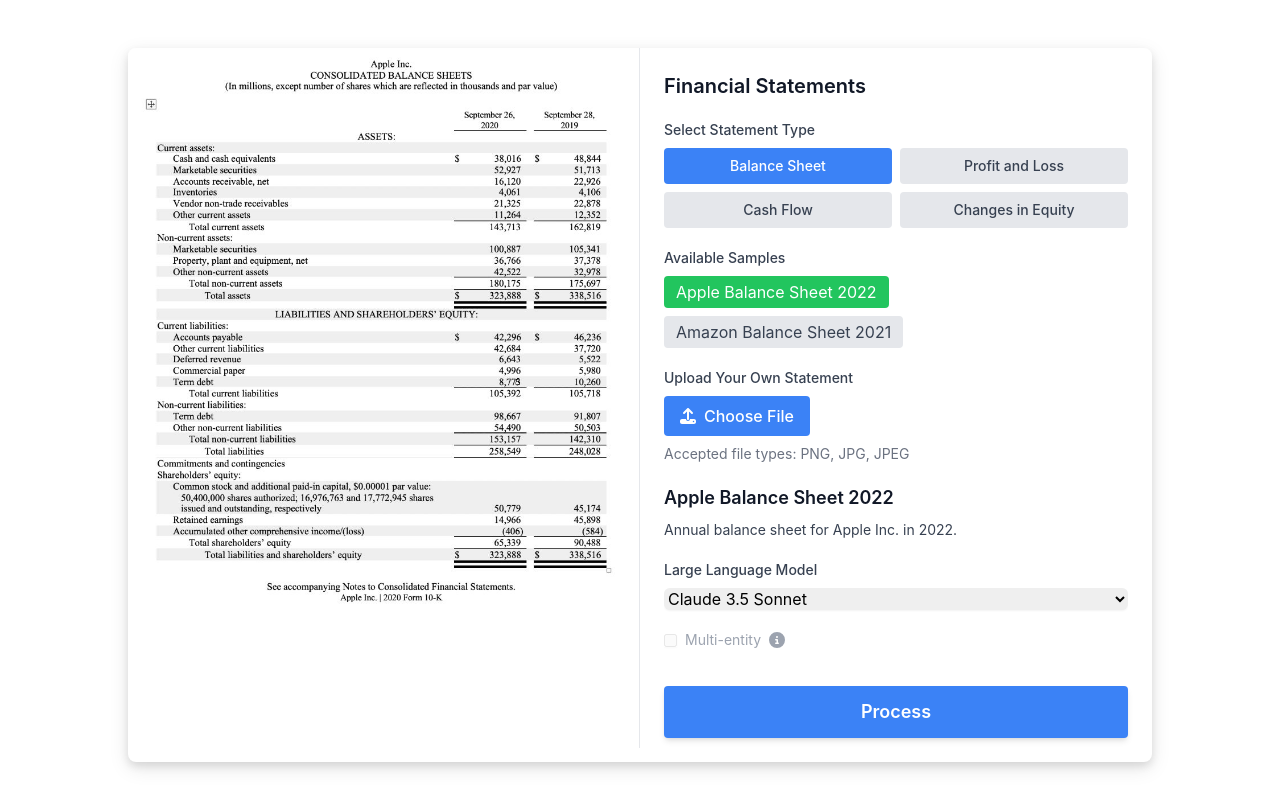
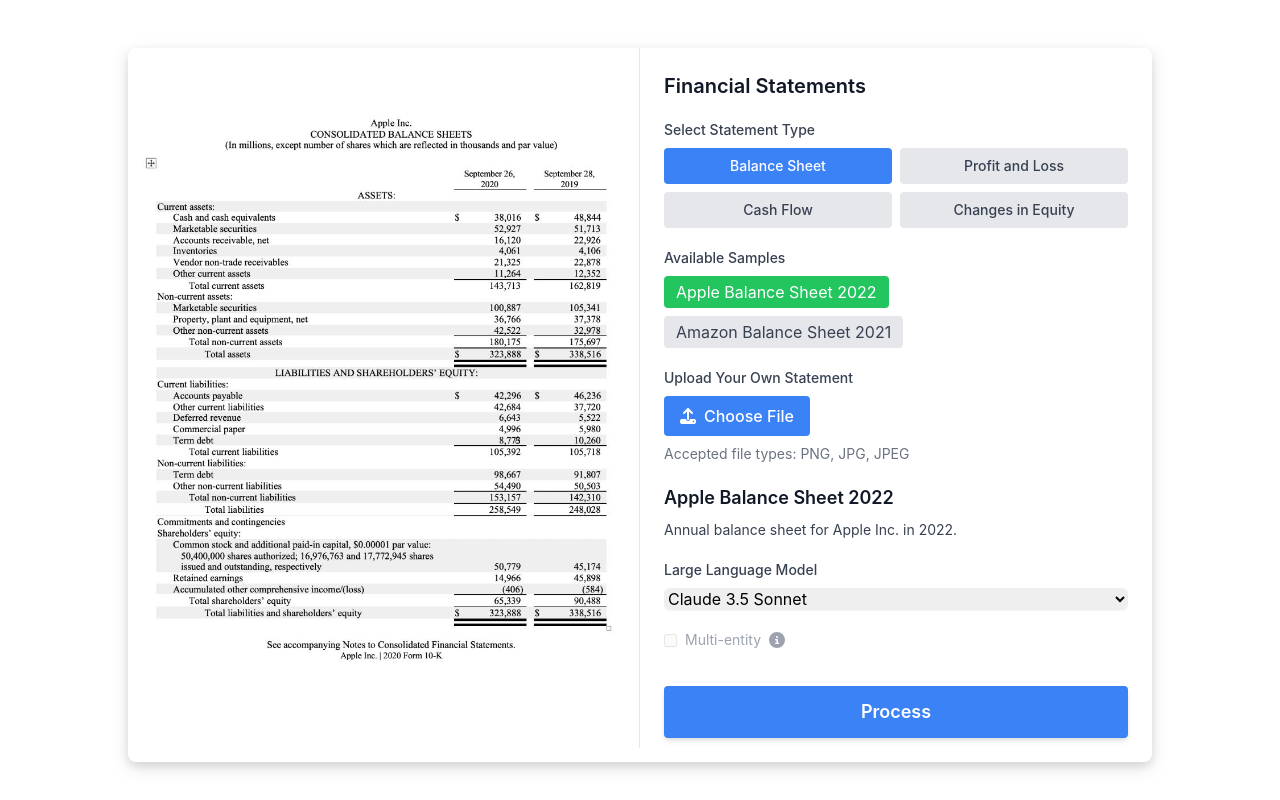
Before and after one commit to oxform/financial-statement-calculator, a React (Create React App) app in the folder financial-statement-calculator-app/: page / in a window 1280 px wide. Built offline with nearby package versions, Linux system fonts and the light colour scheme.

Commit message:
Center image with textract grid

```diff
--- a/financial-statement-calculator-app/src/components/ImagePreview.tsx
+++ b/financial-statement-calculator-app/src/components/ImagePreview.tsx
@@ -43,24 +43,37 @@
   const updateDimensions = useCallback(() => {
     if (imageRef.current && containerRef.current && imageLoaded) {
       const containerRect = containerRef.current.getBoundingClientRect();
-      const imageRect = imageRef.current.getBoundingClientRect();
+      const imgNaturalWidth = imageRef.current.naturalWidth;
+      const imgNaturalHeight = imageRef.current.naturalHeight;
+
+      let newWidth, newHeight;
+      const containerAspectRatio = containerRect.width / containerRect.height;
+      const imageAspectRatio = imgNaturalWidth / imgNaturalHeight;
+
+      if (containerAspectRatio > imageAspectRatio) {
+        // Container is wider than the image aspect ratio
+        newHeight = containerRect.height;
+        newWidth = newHeight * imageAspectRatio;
+      } else {
+        // Container is taller than the image aspect ratio
+        newWidth = containerRect.width;
+        newHeight = newWidth / imageAspectRatio;
+      }
+
       const newDisplayDimensions = {
-        width: imageRect.width,
-        height: imageRect.height,
+        width: newWidth,
+        height: newHeight,
       };
       const newNaturalDimensions = {
-        width: imageRef.current.naturalWidth,
-        height: imageRef.current.naturalHeight,
+        width: imgNaturalWidth,
+        height: imgNaturalHeight,
       };
       setDisplayDimensions(newDisplayDimensions);
       setNaturalDimensions(newNaturalDimensions);
 
       // Calculate the scale factor
-      const scaleX = newDisplayDimensions.width / newNaturalDimensions.width;
-      const scaleY = newDisplayDimensions.height / newNaturalDimensions.height;
-      console.log("scaleX", scaleX, "scaleY", scaleY);
-      console.log("newDisplayDimensions", newDisplayDimensions);
-      console.log("newNaturalDimensions", newNaturalDimensions);
+      const scaleX = newWidth / imgNaturalWidth;
+      const scaleY = newHeight / imgNaturalHeight;
       setScale(Math.min(scaleX, scaleY));
     }
   }, [imageLoaded]);
@@ -116,11 +129,18 @@
   return (
     <div
       ref={containerRef}
-      className="md:w-1/2 border-r border-gray-200 dark:border-gray-700 relative h-[calc(100vh-100px)]"
+      className="md:w-1/2 border-r border-gray-200 dark:border-gray-700 relative h-[calc(100vh-100px)] flex items-center justify-center"
+    >
+      <div
+        style={{
+          position: "relative",
+          width: `${displayDimensions.width}px`,
+          height: `${displayDimensions.height}px`,
+        }}
       >
         <img
           ref={imageRef}
-        className="object-contain max-h-[calc(100vh-100px)]"
+          className="object-contain w-full h-full"
           src={image}
           alt="Financial Statement"
           onLoad={handleImageLoad}
@@ -160,6 +180,7 @@
           </>
         )}
       </div>
+    </div>
   );
 };
 
```
Lines whose indentation alone changed are shown as unchanged.
